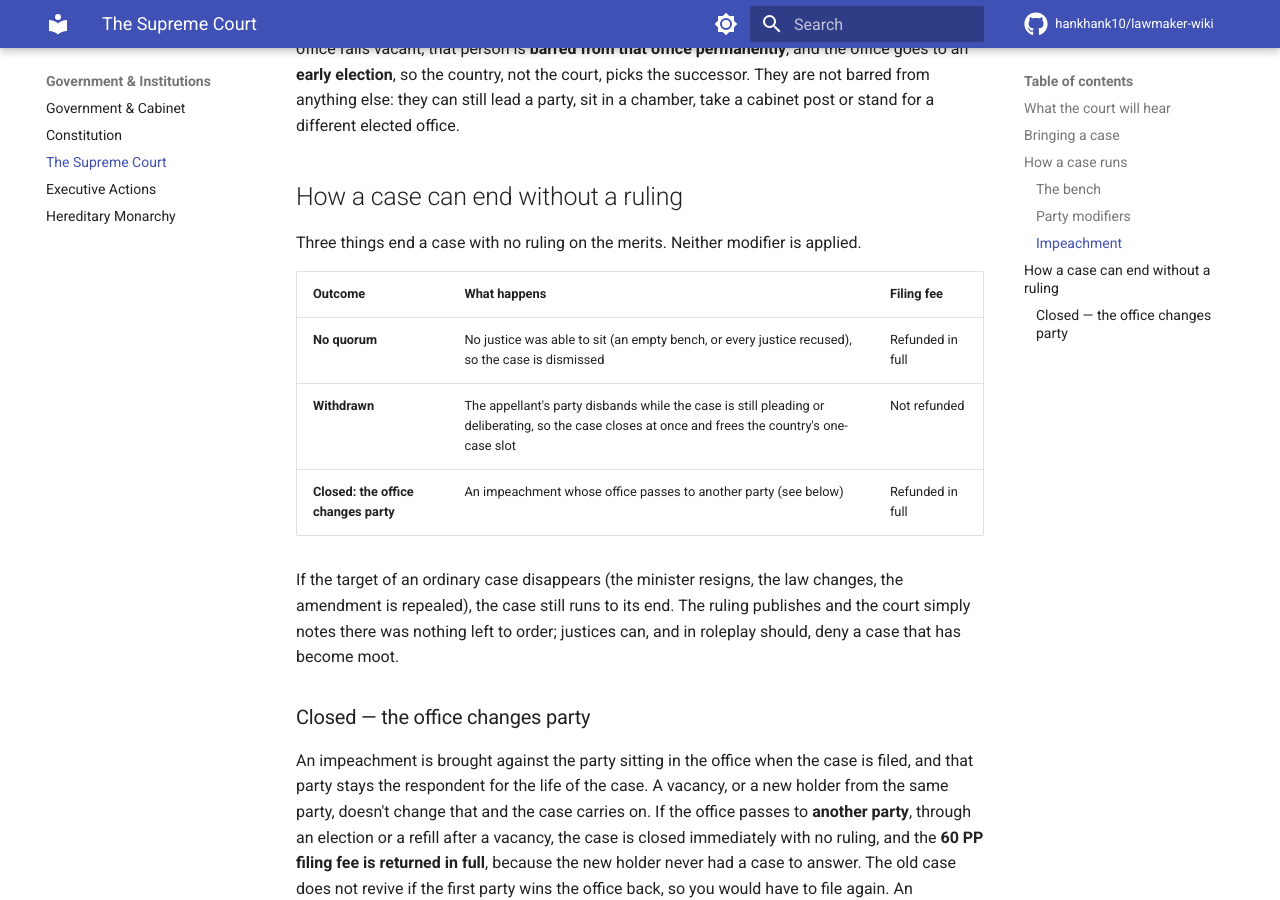
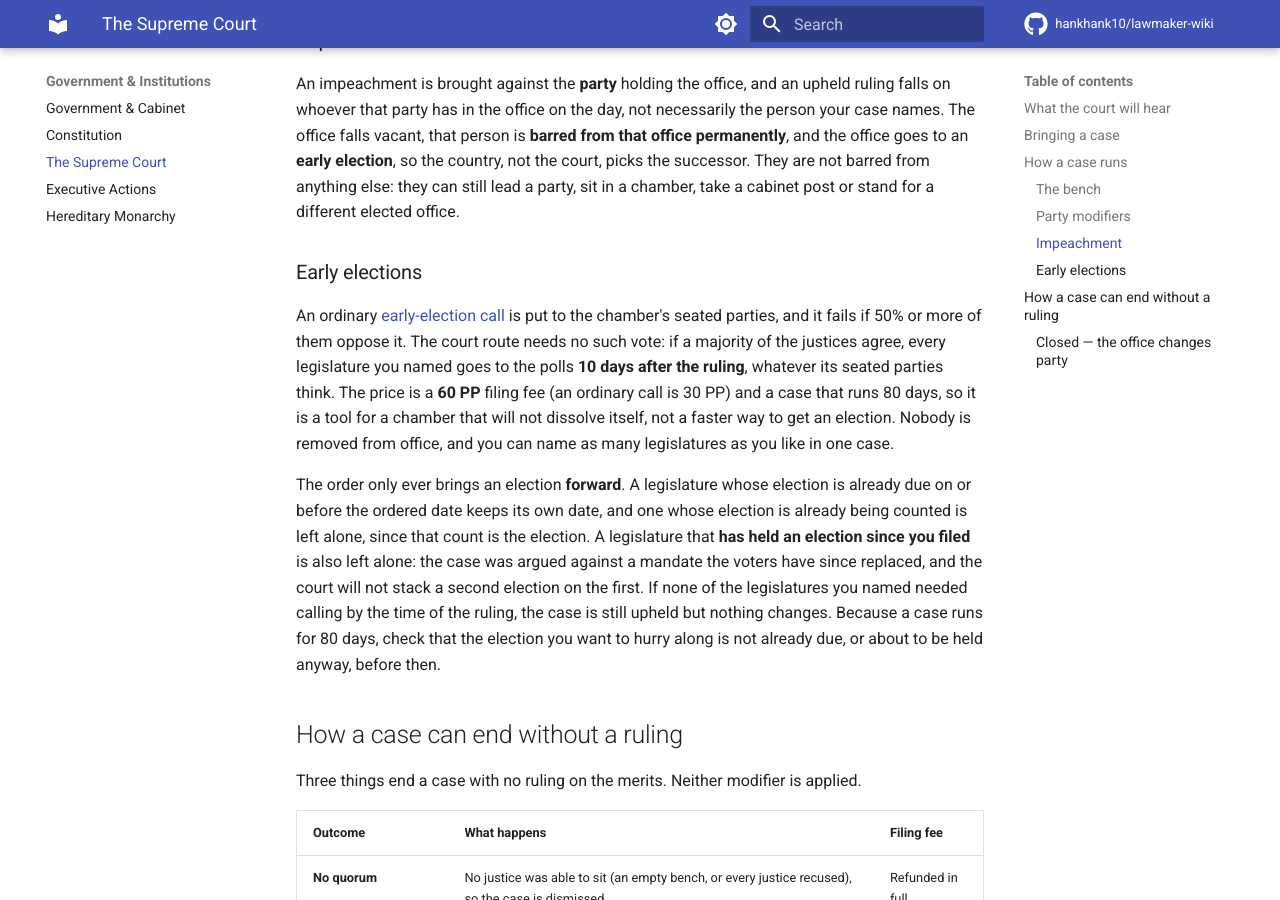
Before and after one commit to hankhank10/lawmaker-wiki, an MkDocs documentation site: the page built from docs/gameplay/supreme-court.md, in a window 1280 px wide and 900 px high, scrolled down 2359 px. Built offline with MkDocs 1.6.1 and Material for MkDocs 9.7.7, drawn with Linux system fonts in a browser that asks for light colours; comment, search, counter and statistics services are not loaded; some of the changed text lies outside the part shown.

Commit message:
📝 Sync from private repo
Auto-synced from hankhank10/lawmaker/game-manual

```diff
--- a/docs/gameplay/supreme-court.md
+++ b/docs/gameplay/supreme-court.md
@@ -14,6 +14,7 @@ There are four things you can claim:
 | A cabinet member is acting illegally | Which minister, and what they did | The minister is removed from office |
 | An elected office holder is acting illegally | Which elected office | An impeachment: the office holder is removed at once and barred from that office for good, and an early election is called to fill it |
 | A constitutional amendment is illegal or inconsistent | Which amendment, and why it cannot stand | The amendment is struck from the constitution |
+| Early elections should be called in one or more legislatures | Which legislatures, and what makes their present mandate unlawful or illegitimate | Each legislature you named is called to an election 10 days after the ruling |
 
 Only **amendments** can be struck down. Power allocations, legislatures, cabinet positions and the monarchy are structural constitution content with their own [constitutional change](constitution.md) machinery, and the court does not touch them.
 
@@ -43,6 +44,12 @@ The ruling follows the appellant party onto the campaign trail for **2 months**:
 
 An impeachment is brought against the **party** holding the office, and an upheld ruling falls on whoever that party has in the office on the day, not necessarily the person your case names. The office falls vacant, that person is **barred from that office permanently**, and the office goes to an **early election**, so the country, not the court, picks the successor. They are not barred from anything else: they can still lead a party, sit in a chamber, take a cabinet post or stand for a different elected office.
 
+### Early elections
+
+An ordinary [early-election call](elections.md#early-elections) is put to the chamber's seated parties, and it fails if 50% or more of them oppose it. The court route needs no such vote: if a majority of the justices agree, every legislature you named goes to the polls **10 days after the ruling**, whatever its seated parties think. The price is a **60 PP** filing fee (an ordinary call is 30 PP) and a case that runs 80 days, so it is a tool for a chamber that will not dissolve itself, not a faster way to get an election. Nobody is removed from office, and you can name as many legislatures as you like in one case.
+
+The order only ever brings an election **forward**. A legislature whose election is already due on or before the ordered date keeps its own date, and one whose election is already being counted is left alone, since that count is the election. A legislature that **has held an election since you filed** is also left alone: the case was argued against a mandate the voters have since replaced, and the court will not stack a second election on the first. If none of the legislatures you named needed calling by the time of the ruling, the case is still upheld but nothing changes. Because a case runs for 80 days, check that the election you want to hurry along is not already due, or about to be held anyway, before then.
+
 ## How a case can end without a ruling
 
 Three things end a case with no ruling on the merits. Neither modifier is applied.
```
Also changed, not shown: other parts of docs/gameplay/supreme-court.md (+1 -1 lines), docs/gameplay/elections.md (+1 -1 lines).
